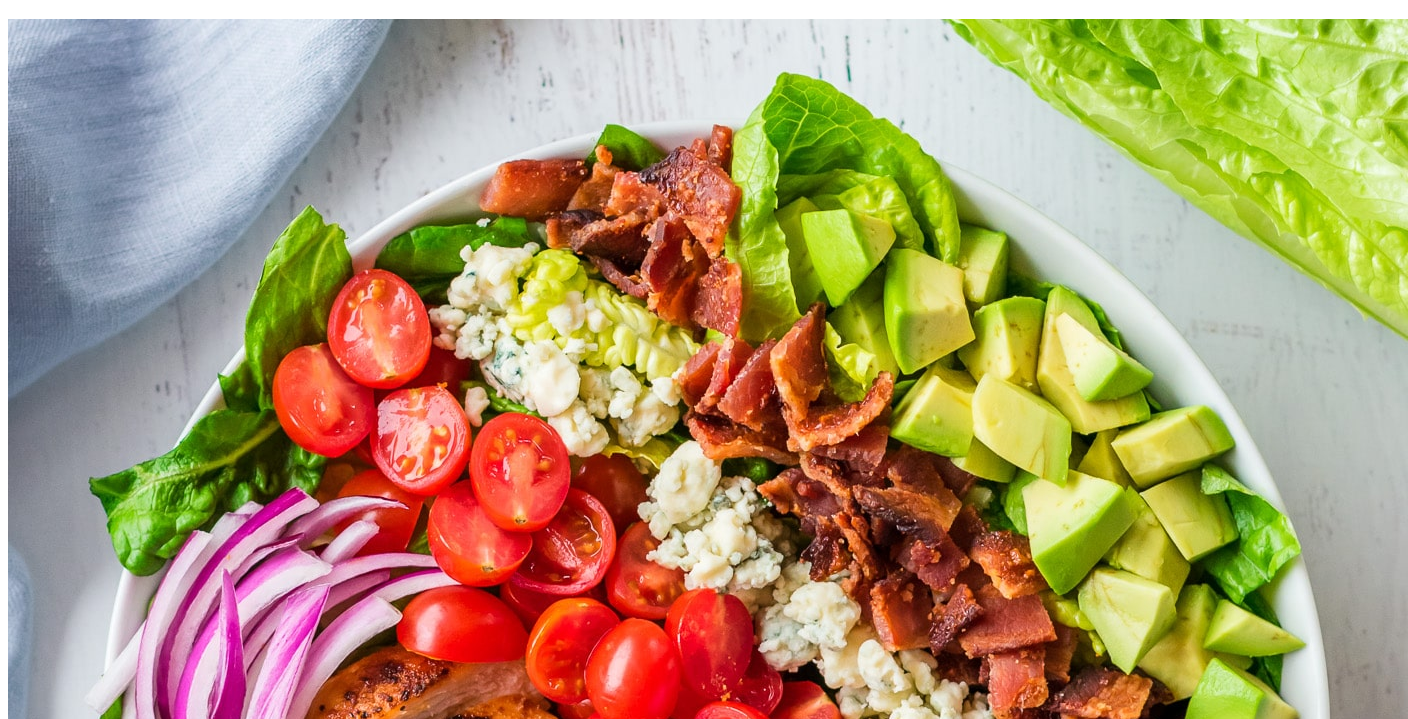
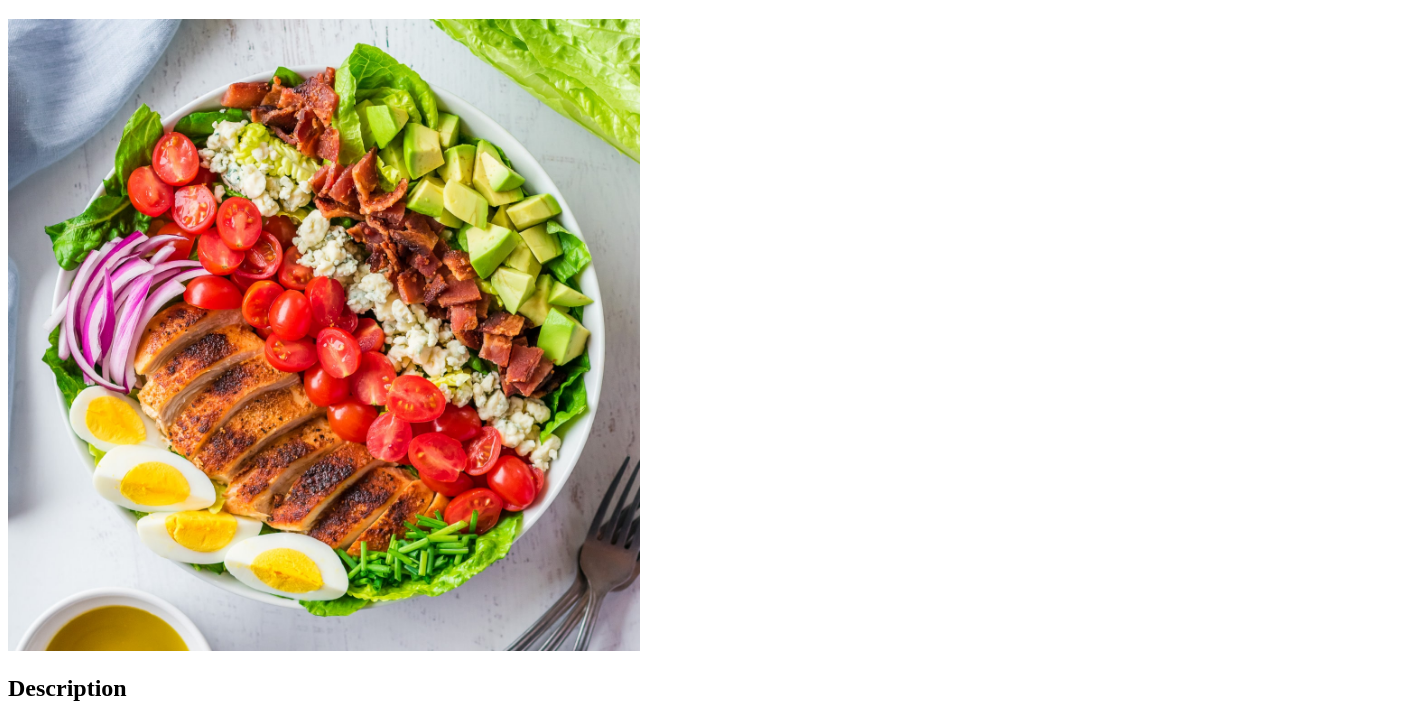
Before and after one commit to angelgonzalezn/odin-recipes, a plain HTML site: page recipes/cobb-salad.html in a window 1280 px wide. Shown: the part 61-780 px from the top of the page, 1408 px wide, since content can reach past the window. Drawn offline with Linux system fonts and the light colour scheme.

Commit message:
Add CSS file for basic styling

```diff
--- /dev/null
+++ b/css/recipes.css
@@ -0,0 +1,4 @@
+img {
+    width: 50%;
+    height: auto;
+}
--- a/recipes/cobb-salad.html
+++ b/recipes/cobb-salad.html
@@ -4,6 +4,7 @@
     <meta charset="UTF-8">
     <meta name="viewport" content="width=device-width, initial-scale=1.0">
     <title>Cobb Salad</title>
+    <link rel="stylesheet" href="../css/recipes.css">
 </head>
 <body>
     <h1>Cobb Salad</h1>
```
